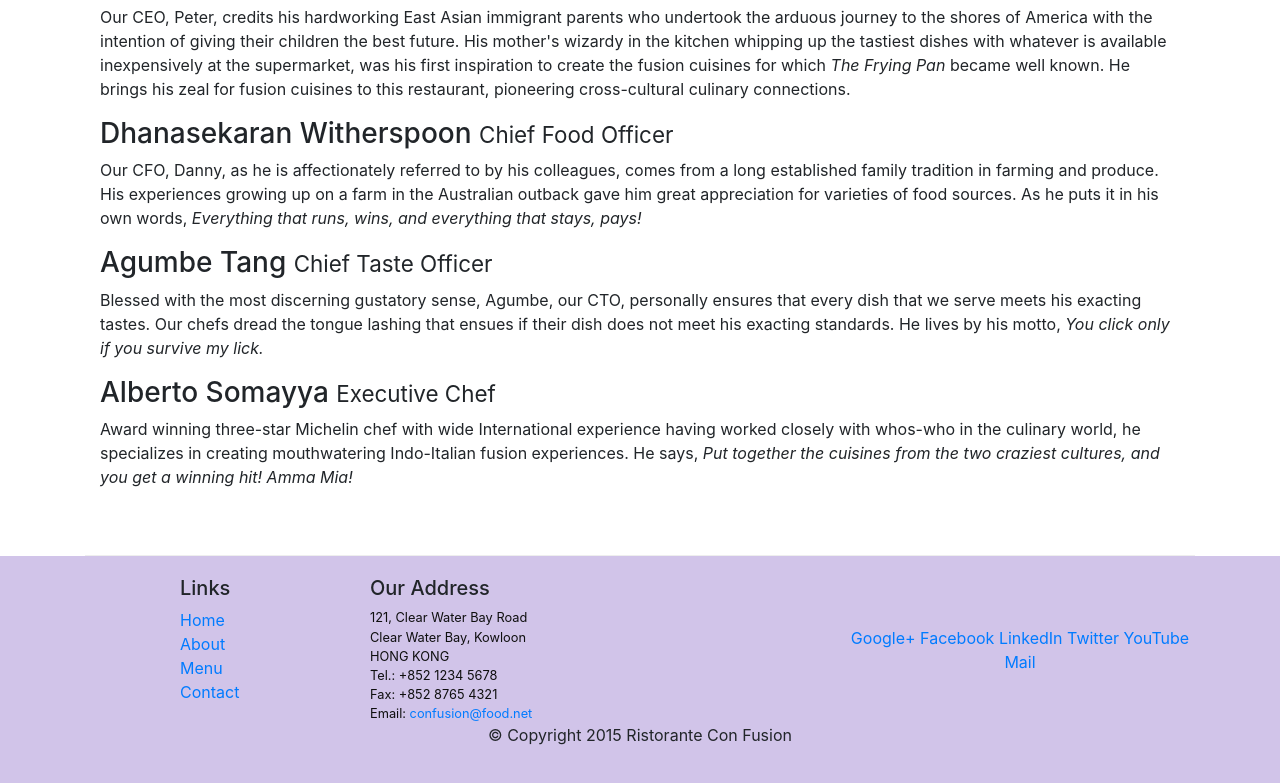
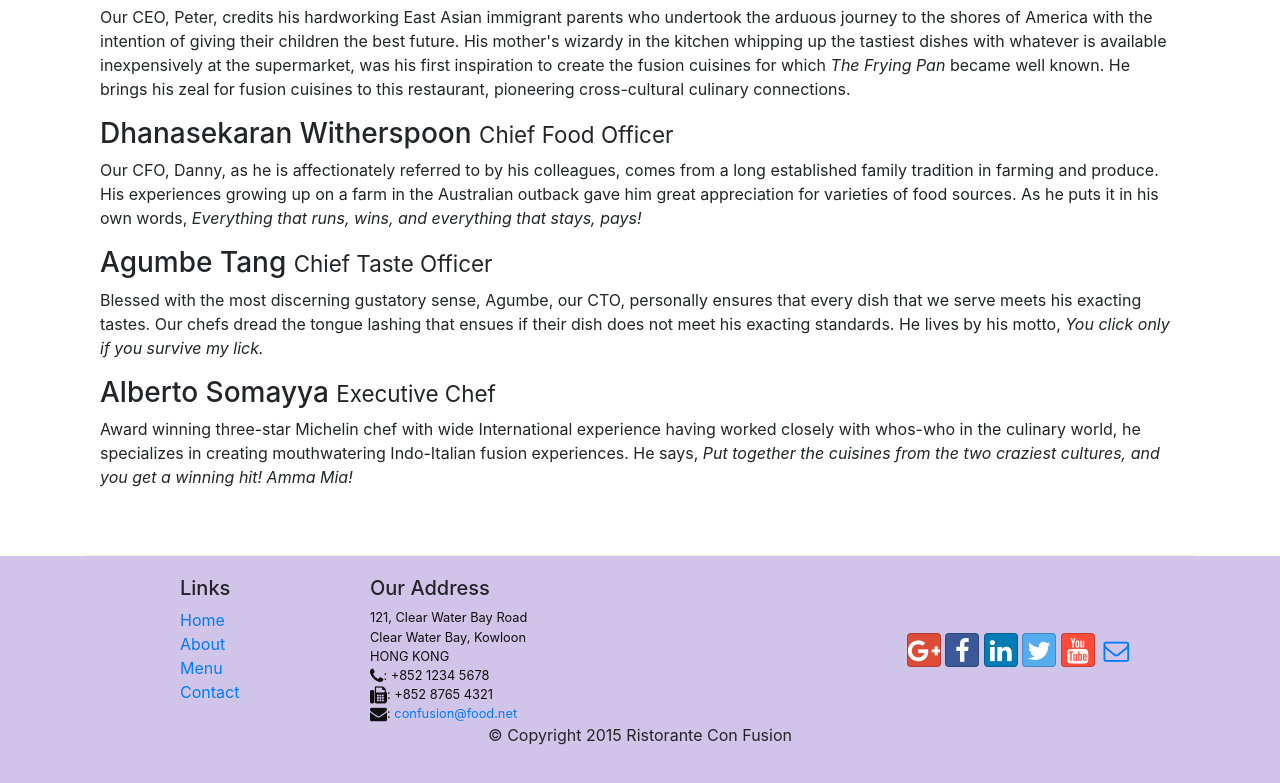
Before and after one commit to haianhgcs/Bootstrap4, a website: page conFusion/aboutus.html in a window 1280 px wide. Shown: the part 974-1757 px from the top of the page. Drawn offline with nearby package versions, Linux system fonts and the light colour scheme.

Commit message:
Icon Fonts

```diff
--- a/conFusion/aboutus.html
+++ b/conFusion/aboutus.html
@@ -9,6 +9,8 @@
 
     <!-- Bootstrap CSS -->
     <link rel="stylesheet" href="node_modules/bootstrap/dist/css/bootstrap.min.css">
+    <link rel="stylesheet" href="node_modules/font-awesome/css/font-awesome.min.css">
+    <link rel="stylesheet" href="css/bootstrap-social.css">
     <link rel="stylesheet" href="css/styles.css" >
 
     <title>Ristorante Con Fusion: About Us</title>
@@ -24,10 +26,10 @@
             <a class="navbar-brand" href="#" >Ristorante Con Fusion</a>
             <div class="collapse navbar-collapse" id="Navbar">
                 <ul class="navbar-nav">
-                    <li class="nav-item"><a class="nav-link" href="./index.html">Home</a></li>
-                    <li class="nav-item active"><a class="nav-link" href="#">About</a></li>
-                    <li class="nav-item"><a class="nav-link" href="#">Menu</a></li>
-                    <li class="nav-item"><a class="nav-link" href="#">Contact</a></li>
+                    <li class="nav-item"><a class="nav-link" href="./index.html"><span class="fa fa-home"></span>Home</a></li>
+                    <li class="nav-item active"><a class="nav-link" href="#"><span class="fa fa-info fa-lg"></span>About</a></li>
+                    <li class="nav-item"><a class="nav-link" href="#"><span class="fa fa-list fa-lg"></span>Menu</a></li>
+                    <li class="nav-item"><a class="nav-link" href="#"><span class="fa fa-address-card fa-lg"></span>Contact</a></li>
                 </ul>
             </div>
         </div>
@@ -102,19 +104,19 @@
 		              121, Clear Water Bay Road<br>
 		              Clear Water Bay, Kowloon<br>
 		              HONG KONG<br>
-		              Tel.: +852 1234 5678<br>
-		              Fax: +852 8765 4321<br>
-		              Email: <a href="mailto:confusion@food.net">confusion@food.net</a>
+		              <i class="fa fa-phone fa-lg"></i>: +852 1234 5678<br>
+		              <i class="fa fa-fax fa-lg"></i>: +852 8765 4321<br>
+		              <i class="fa fa-envelope fa-lg"></i>: <a href="mailto:confusion@food.net">confusion@food.net</a>
 		           </address>
                 </div>
                 <div class="col-sm align-self-center">
                     <div style="text-align:center">
-                        <a href="http://google.com/+">Google+</a>
-                        <a href="http://www.facebook.com/profile.php?id=">Facebook</a>
-                        <a href="http://www.linkedin.com/in/">LinkedIn</a>
-                        <a href="http://twitter.com/">Twitter</a>
-                        <a href="http://youtube.com/">YouTube</a>
-                        <a href="mailto:">Mail</a>
+                        <a class="btn btn-social-icon btn-google-plus" href="http://google.com/+"><i class="fa fa-google-plus"></i></a>
+                        <a class="btn btn-social-icon btn-facebook" href="http://www.facebook.com/profile.php?id="><i class="fa fa-facebook"></i></a>
+                        <a class="btn btn-social-icon btn-linkedin" href="http://www.linkedin.com/in/"><i class="fa fa-linkedin"></i></a>
+                        <a class="btn btn-social-icon btn-twitter" href="http://twitter.com/"><i class="fa fa-twitter"></i></a>
+                        <a class="btn btn-social-icon btn-youtube" href="http://youtube.com/"><i class="fa fa-youtube"></i></a>
+                        <a class="btn btn-social-icon" href="mailto:"><i class="fa fa-envelope-o"></i></a>
                     </div>
                 </div>
            </div>
--- a/conFusion/package.json
+++ b/conFusion/package.json
@@ -14,6 +14,7 @@
     "lite-server": "^2.2.2"
   },
   "dependencies": {
-    "bootstrap": "^4.0.0-alpha.6"
+    "bootstrap": "^4.0.0-alpha.6",
+    "font-awesome": "^4.7.0"
   }
 }
```
Also changed, not shown: conFusion/index.html (+15 -13 lines), 1 other file.
